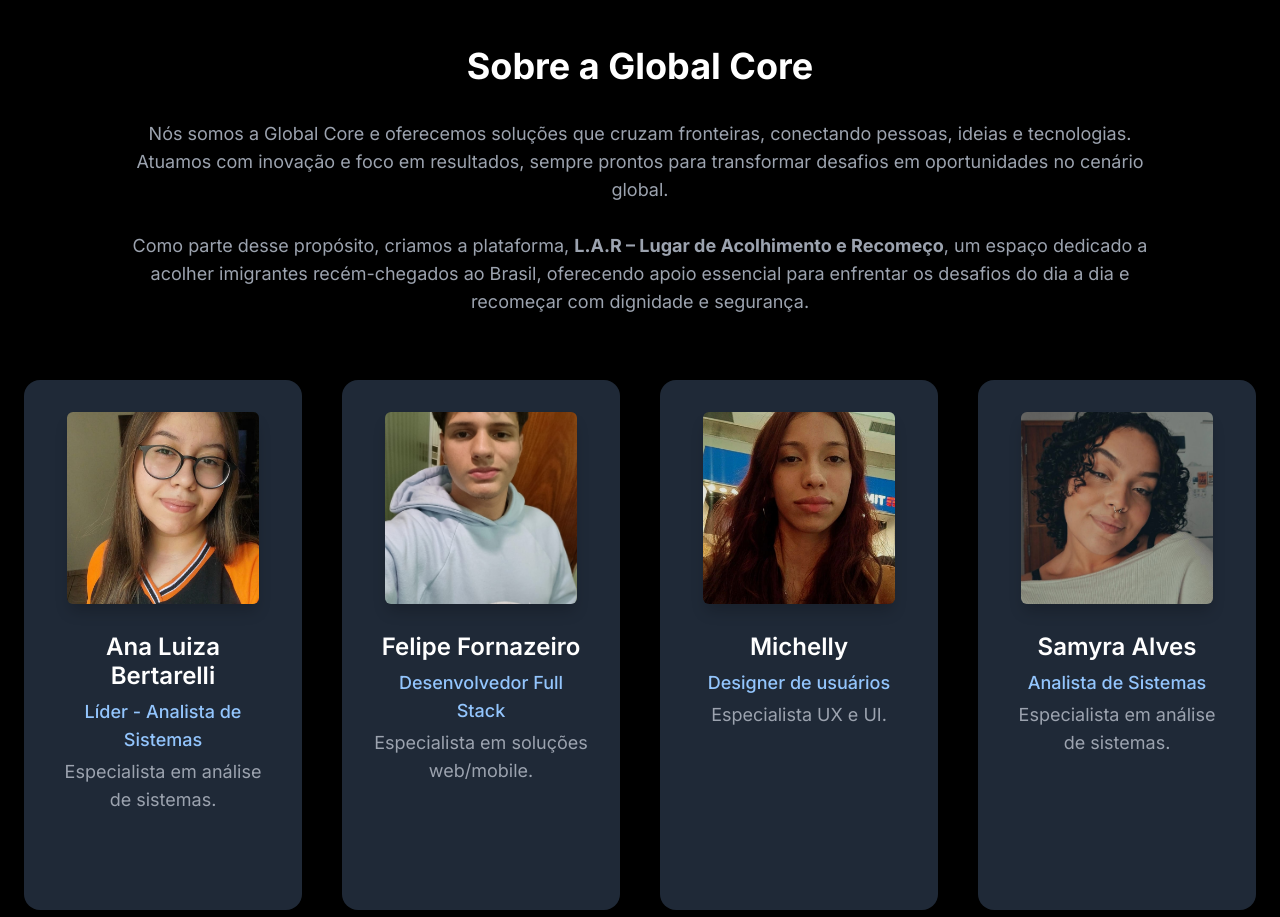
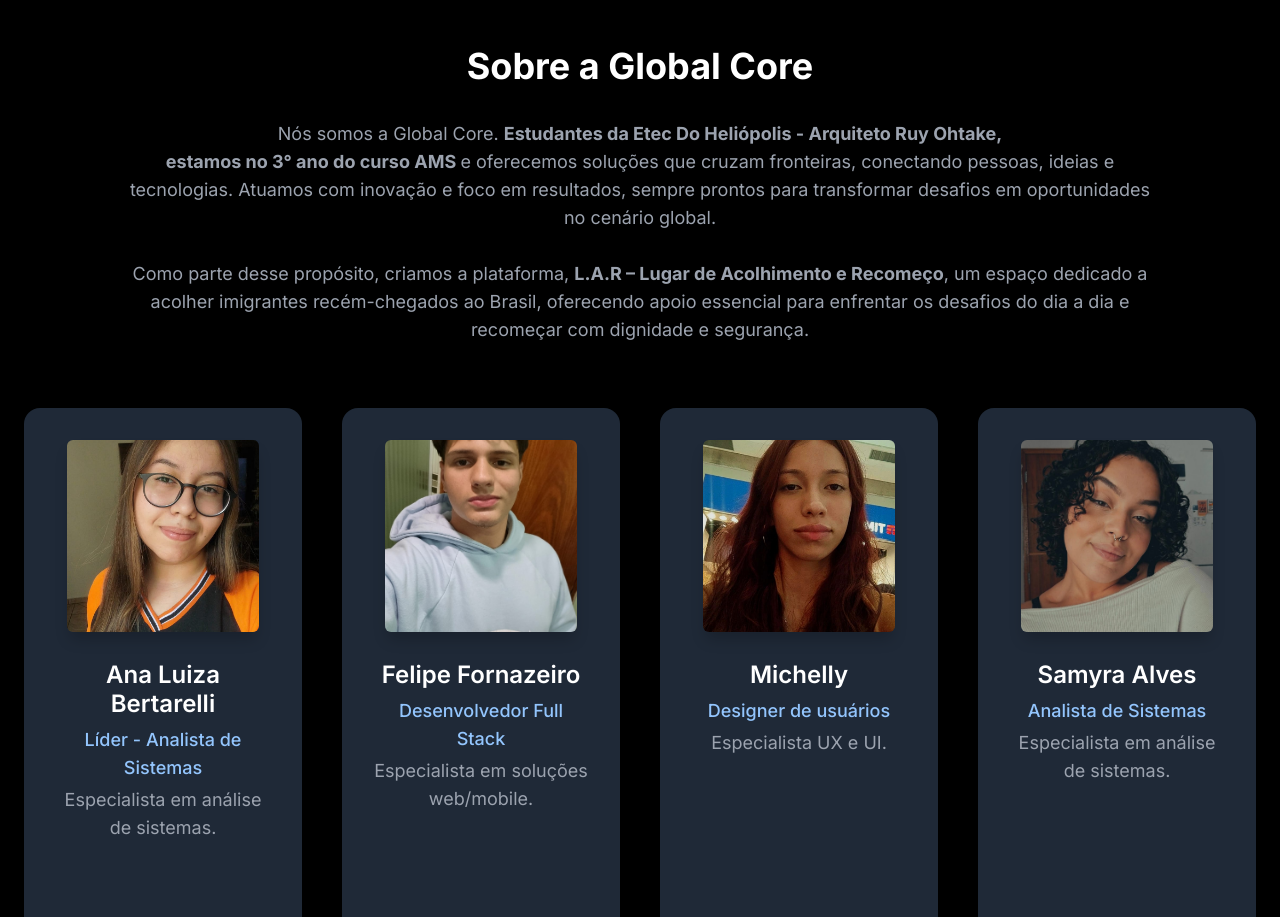
Before and after one commit to Frnzdev/globalcore, a plain HTML site: page index.html in a window 1280 px wide. Shown: the part 1440-2357 px from the top of the page. Drawn offline with Linux system fonts and the light colour scheme.

Commit message:
new text

```diff
--- a/index.html
+++ b/index.html
@@ -141,10 +141,14 @@
     <section id="sobre">
       <h2>Sobre a Global Core</h2>
       <p>
-        Nós somos a Global Core e oferecemos soluções que cruzam fronteiras,
-        conectando pessoas, ideias e tecnologias. Atuamos com inovação e foco em
-        resultados, sempre prontos para transformar desafios em oportunidades no
-        cenário global.<br /><br />
+        Nós somos a Global Core.
+        <strong
+          >Estudantes da Etec Do Heliópolis - Arquiteto Ruy Ohtake,<br />
+          estamos no 3° ano do curso AMS
+        </strong>
+        e oferecemos soluções que cruzam fronteiras, conectando pessoas, ideias
+        e tecnologias. Atuamos com inovação e foco em resultados, sempre prontos
+        para transformar desafios em oportunidades no cenário global.<br /><br />
         Como parte desse propósito, criamos a plataforma,
         <strong>L.A.R – Lugar de Acolhimento e Recomeço</strong>, um espaço
         dedicado a acolher imigrantes recém-chegados ao Brasil, oferecendo apoio
```
